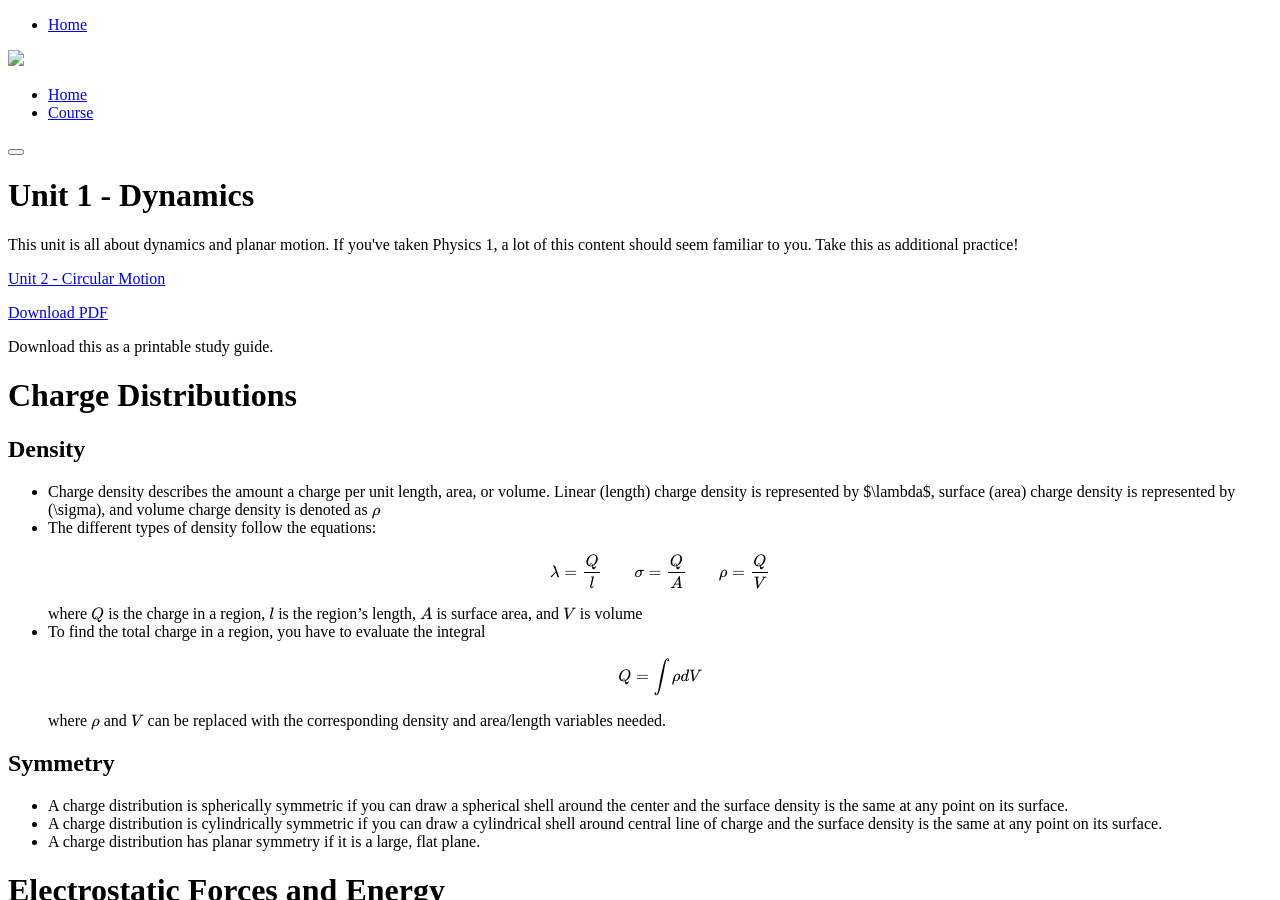
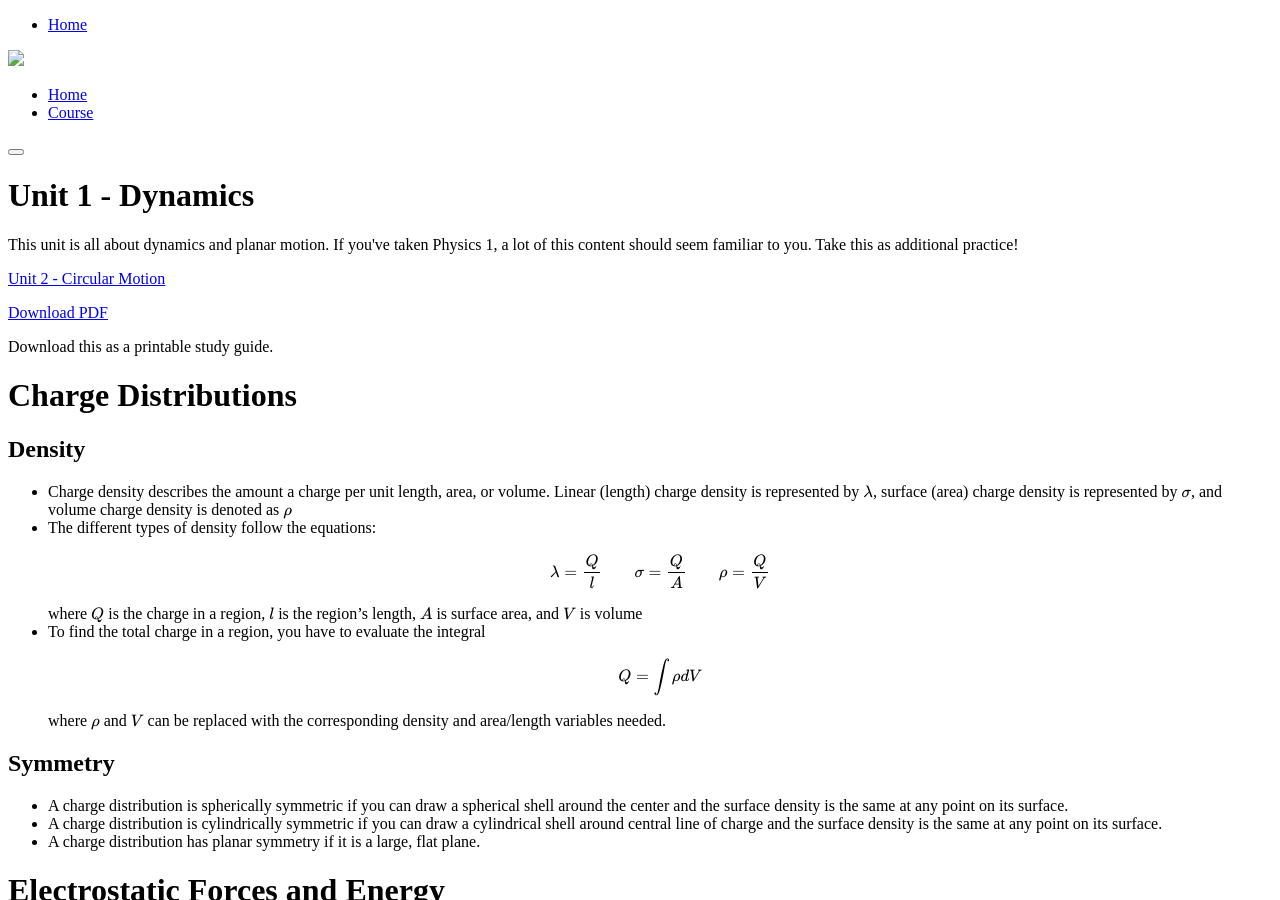
Before and after one commit to apcram/physics-c-electricity-and-magnetism, a Jekyll site: the page built from dynamics.md, in a window 1280 px wide and 900 px high. Built offline with Jekyll 4.4.1, drawn with Linux system fonts in a browser that asks for light colours; nearby versions of some CDN libraries; library files that are not in the unit come from our copies.

```diff
--- a/content/unit-1.md
+++ b/content/unit-1.md
@@ -1,6 +1,6 @@
 # Charge Distributions
 ## Density
-- Charge density describes the amount a charge per unit length, area, or volume. Linear (length) charge density is represented by $\lambda$, surface (area) charge density is represented by \(\sigma\), and volume charge density is denoted as $$\rho$$
+- Charge density describes the amount a charge per unit length, area, or volume. Linear (length) charge density is represented by \\(\lambda\\), surface (area) charge density is represented by \\(\sigma\\), and volume charge density is denoted as $$\rho$$
 - The different types of density follow the equations:
 \\[\lambda=\frac Ql \;\;\;\;\;\;\;
 \sigma=\frac Q A    \;\;\;\;\;\;\;
```
